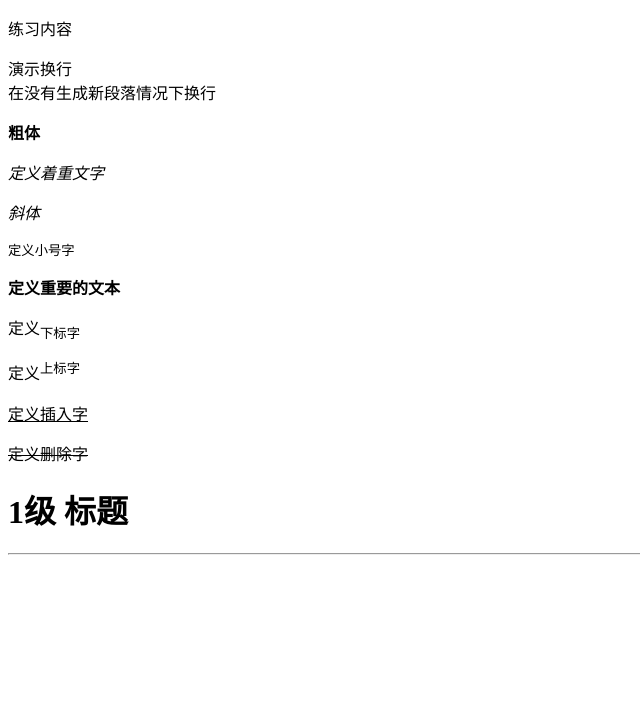
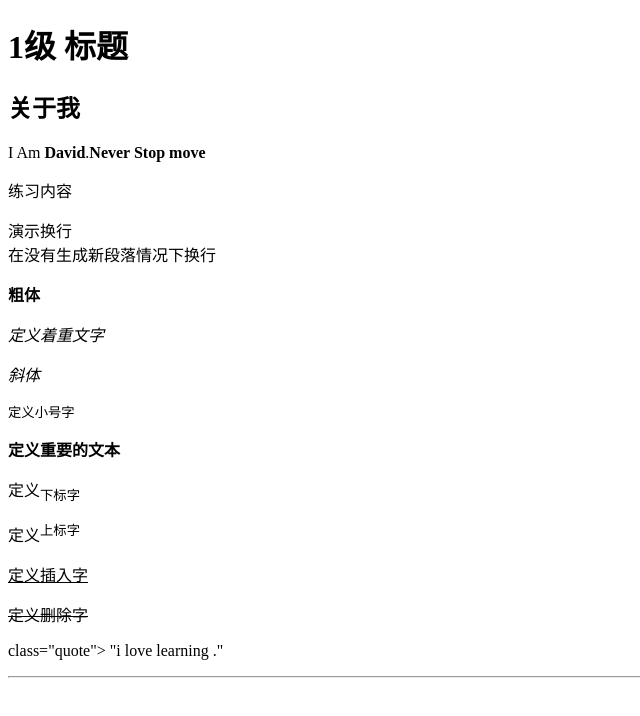
Before and after one commit to loudDD/ourfuturelife, a plain HTML site: page index.html in a window 1280 px wide. Shown: the whole page, without its empty margins (0-640 px from the left). Drawn offline with Linux system fonts and the light colour scheme.

Commit message:
add question.md

```diff
--- a/index.html
+++ b/index.html
@@ -5,6 +5,11 @@
         <title>练习</title>
     </head>
     <body>
+        <h1>1级 标题</h1>
+        <h2><span>关于我</span></h2>
+        <p>
+            I Am <strong>David</strong>.<b>Never Stop move</b>
+        </p>
         <p>练习内容</p>
         <p>演示换行 <br> 在没有生成新段落情况下换行</p>
         <p><b>粗体</b></p>
@@ -16,7 +21,7 @@
         <p>定义<sup>上标字</sup></p>
         <p><ins>定义插入字</ins></p>
         <p><del>定义删除字</del></p>
-        <h1>1级 标题</h1>
+        <p> class="quote"> "i love learning ."</p>
         <hr>
         <!--注释方法 //-->
         <!-- <br>生成水平线，可用于分割内容//-->
```
Also changed, not shown: 1 other file.
